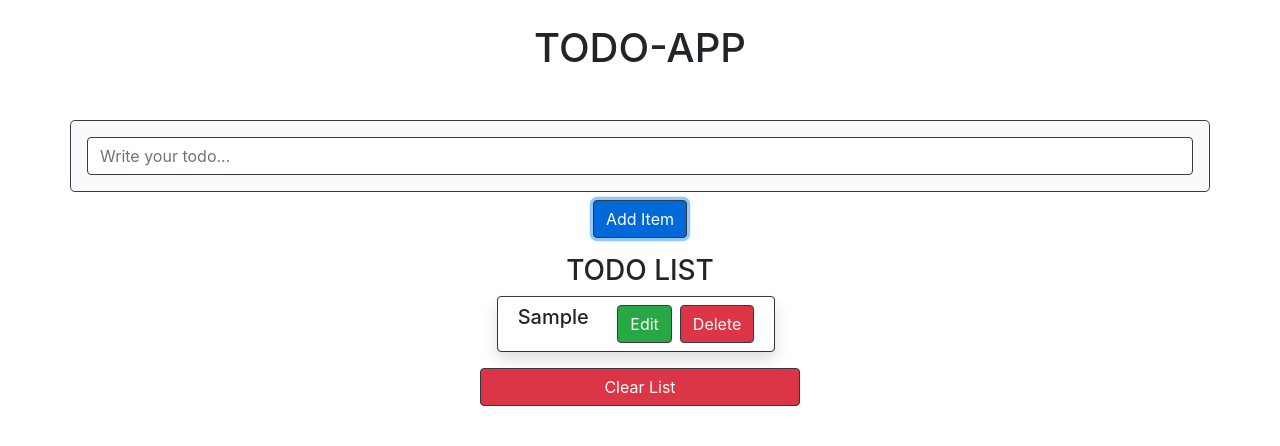
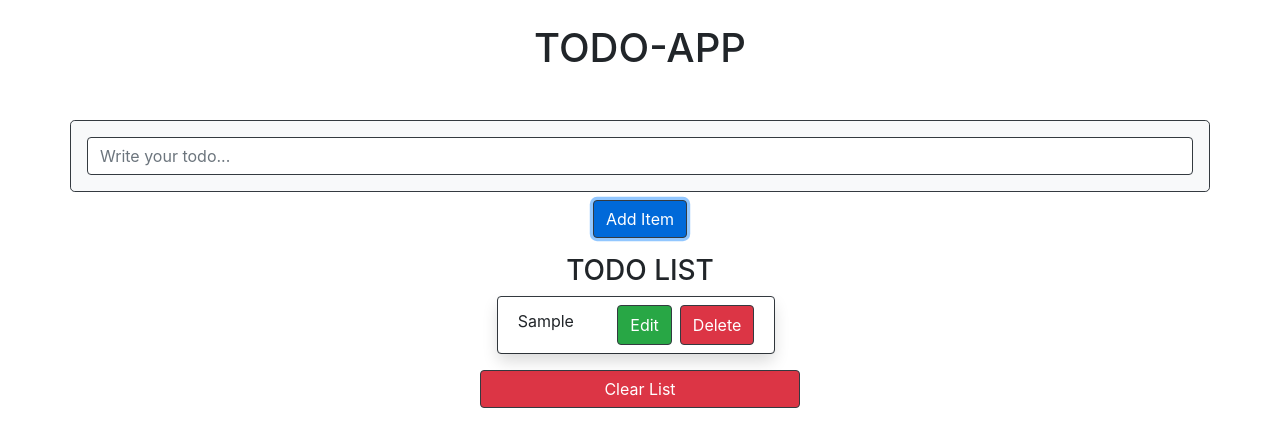
Before and after one commit to manoj-kumar-vst-au4/React-TODO-App, a React (Create React App) app: page / in a window 1280 px wide. Both pictures are taken after typing "Sample" into the empty fields and a click on the button "Add Item". Shown: the top 446 px of the page. Built offline with nearby package versions, Linux system fonts and the light colour scheme.

Commit message:
small change in UI

```diff
--- a/src/component/todoList.js
+++ b/src/component/todoList.js
@@ -13,7 +13,7 @@ import React from "react";
 
                                 <div className="card mt-2 border-dark mx-auto mb-2">
                                     <div className="card-body py-1 rounded-lg shadow d-flex bd-highlight" >
-                                    <li className="b3 flex-grow-1 bd-highlight"><h5 className="pt-1" key={index}>{item}</h5></li>
+                                    <li className="b3 flex-grow-1 bd-highlight"><p className="pt-2" key={index}>{item}</p></li>
                                     <button className="btn btn-success border border-dark my-1 bd-highlight" onClick={() => this.props.editItem(index)}>Edit</button>
                                 <button className="btn btn-danger ml-2 border border-dark my-1 bd-highlight" onClick={()=>this.props.deleteItem(index) }>Delete</button>
                                     </div>
```
